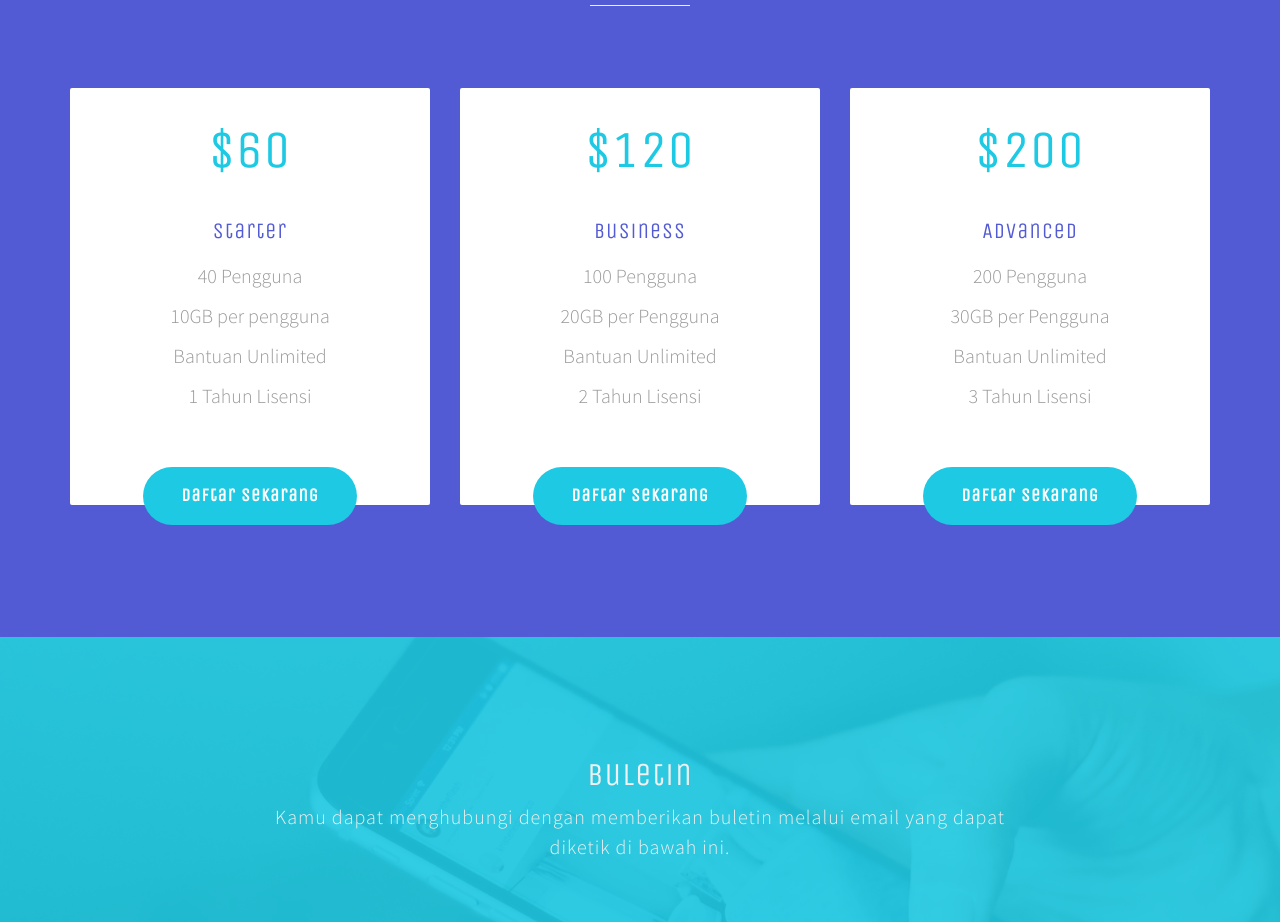
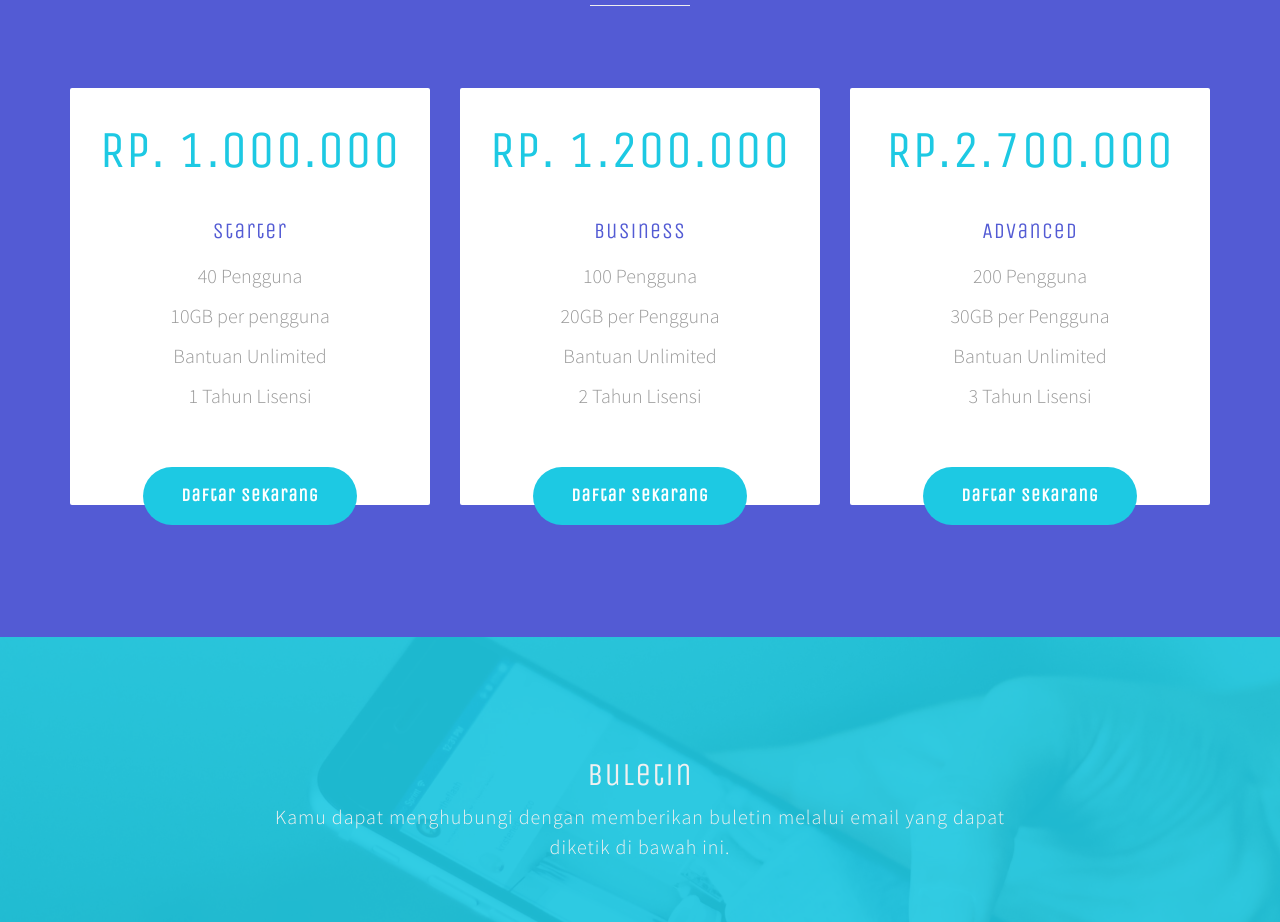
Before and after one commit to aul-m/rayapbesi, a plain HTML site: page index.html in a window 1280 px wide. Shown: the part 2960-3882 px from the top of the page. Drawn offline with nearby package versions, Linux system fonts and the light colour scheme.

Commit message:
Update index.html

```diff
--- a/index.html
+++ b/index.html
@@ -251,7 +251,7 @@ http://www.templatemo.com/tm-492-app-starter
                <div class="wow fadeInUp col-md-4 col-sm-4" data-wow-delay="0.4s">
                     <div class="pricing-plan">
                          <div class="pricing-month">
-                              <h2>$60</h2>
+                              <h2>Rp. 1.000.000</h2>
                          </div>
                          <div class="pricing-title">
                               <h3>Starter</h3>
@@ -267,7 +267,7 @@ http://www.templatemo.com/tm-492-app-starter
                <div class="wow fadeInUp col-md-4 col-sm-4" data-wow-delay="0.6s">
                     <div class="pricing-plan">
                          <div class="pricing-month">
-                              <h2>$120</h2>
+                              <h2>Rp. 1.200.000</h2>
                          </div>
                          <div class="pricing-title">
                               <h3>Business</h3>
@@ -283,7 +283,7 @@ http://www.templatemo.com/tm-492-app-starter
                <div class="wow fadeInUp col-md-4 col-sm-4" data-wow-delay="0.8s">
                     <div class="pricing-plan">
                          <div class="pricing-month">
-                              <h2>$200</h2>
+                              <h2>Rp.2.700.000</h2>
                          </div>
                          <div class="pricing-title">
                               <h3>Advanced</h3>
```
